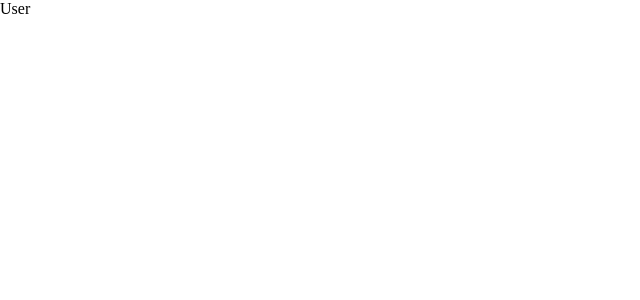
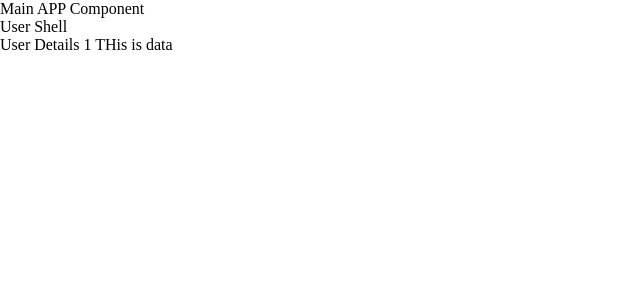
Before and after one commit to gokultp08/react_chat_app, a React (Create React App) app: page /user/1 in a window 1280 px wide. Shown: the top 300 px of the page, without its empty margins (0-640 px from the left). Built offline with nearby package versions, Linux system fonts and the light colour scheme.

Commit message:
fixed routing

```diff
--- a/src/App.js
+++ b/src/App.js
@@ -1,9 +1,18 @@
+import { Outlet } from "react-router-dom";
 import "./App.scss";
 import Header from "./components/header/Header";
 import Login from "./components/login/Login";
+import { useState } from "react";
 
 function App() {
-  return <div>My App</div>;
+  const [loggedIn, setLoggedIn] = useState(false);
+  return (
+    <div>
+      Main APP Component
+      {loggedIn && <Header />}
+      <Outlet />
+    </div>
+  );
 }
 
 export default App;
--- a/src/components/header/Header.js
+++ b/src/components/header/Header.js
@@ -1,7 +1,7 @@
 function Header() {
   return (
     <div>
-      <label>My React App</label>
+      <h5>Header</h5>
     </div>
   );
 }
--- a/src/components/home/Home.js
+++ b/src/components/home/Home.js
@@ -1,5 +1,12 @@
+import Header from "../header/Header";
+
 function Home() {
-  return <div>Home</div>;
+  return (
+    <div>
+      Home
+      <Header />
+    </div>
+  );
 }
 
 export default Home;
--- a/src/routes.js
+++ b/src/routes.js
@@ -11,18 +11,39 @@ import ErrorPage from "./components/error-page/ErrorPage";
 import UserShell from "./user/components/user-shell/UserShell";
 import CreateUser from "./user/components/create-user/CreateUser";
 import UserList from "./user/components/user-list/UserList";
+import UserDetails from "./user/components/user-details/UserDetails";
 
 export const routes = createBrowserRouter([
-  { path: "/", element: <App />, errorElement: <ErrorPage /> },
-  { path: "/login", element: <Login /> },
-  { path: "/home", element: <Home /> },
   {
-    path: "user",
-    element: <UserShell />,
+    path: "/",
+    element: <App />,
+    errorElement: <ErrorPage />,
     children: [
-      { path: "/user/:id", element: <CreateUser /> },
-      { path: "/user/new", element: <CreateUser /> },
-      { path: "/user/list", element: <UserList /> },
+      { path: "login", element: <Login /> },
+      { path: "home", element: <Home /> },
+      {
+        path: "user",
+        element: <UserShell />,
+        lazy: () => import("./user/components/user-shell/UserShell"),
+        children: [
+          {
+            path: "/user/:id",
+            element: <UserDetails />,
+            loader: async () => {
+              return new Promise((resolve) => {
+                setTimeout(() => {
+                  resolve("THis is data");
+                  // resolve({
+                  //   data2: "User Data",
+                  // });
+                }, 2500);
+              });
+            },
+          },
+          { path: "/user/new", element: <CreateUser /> },
+          { path: "/user/list", element: <UserList /> },
+        ],
+      },
     ],
   },
 ]);
--- a/src/user/components/create-user/CreateUser.js
+++ b/src/user/components/create-user/CreateUser.js
@@ -1,4 +1,6 @@
+import { useParams } from "react-router-dom";
+
 function CreateUser() {
-  return <div>Create User</div>;
+  return <div>Create User </div>;
 }
 export default CreateUser;
--- /dev/null
+++ b/src/user/components/user-details/UserDetails.js
@@ -0,0 +1,13 @@
+import { useLoaderData, useParams } from "react-router-dom";
+
+function UserDetails() {
+  let { id } = useParams();
+  const data2 = useLoaderData();
+  return (
+    <div>
+      {" "}
+      User Details {id} {data2}
+    </div>
+  );
+}
+export default UserDetails;
--- a/src/user/components/user-shell/UserShell.js
+++ b/src/user/components/user-shell/UserShell.js
@@ -1,4 +1,11 @@
+import { Outlet } from "react-router-dom";
+
 function UserShell() {
-  return <div> User</div>;
+  return (
+    <div>
+      {" "}
+      User Shell <Outlet />
+    </div>
+  );
 }
 export default UserShell;
```
